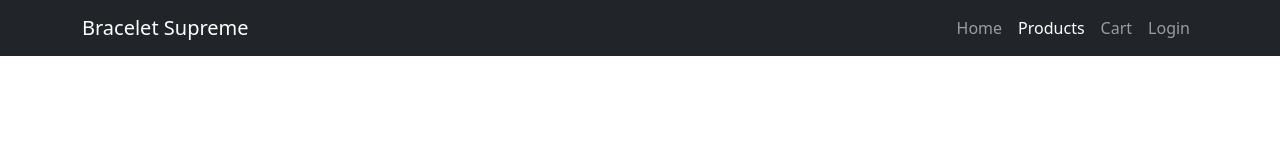
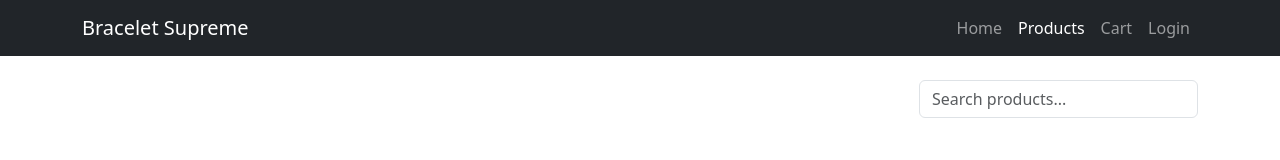
Before and after one commit to babisha04/Bracelet-Supreme, a plain HTML site: page frontend/products.html in a window 1280 px wide. Drawn offline with nearby package versions, Linux system fonts and the light colour scheme.

Commit message:
Added Search Bar

```diff
--- a/frontend/products.html
+++ b/frontend/products.html
@@ -27,5 +27,14 @@
         </div>
     </nav>
 
+
+    <div class="container my-4">
+    <div class="row mb-3">
+      <div class="col-md-12 d-flex justify-content-end">
+        <input type="text" id="searchBox" class="form-control w-25" placeholder="Search products...">
+      </div>
+    </div></div>
+
+
 </body>
 </html>
```
